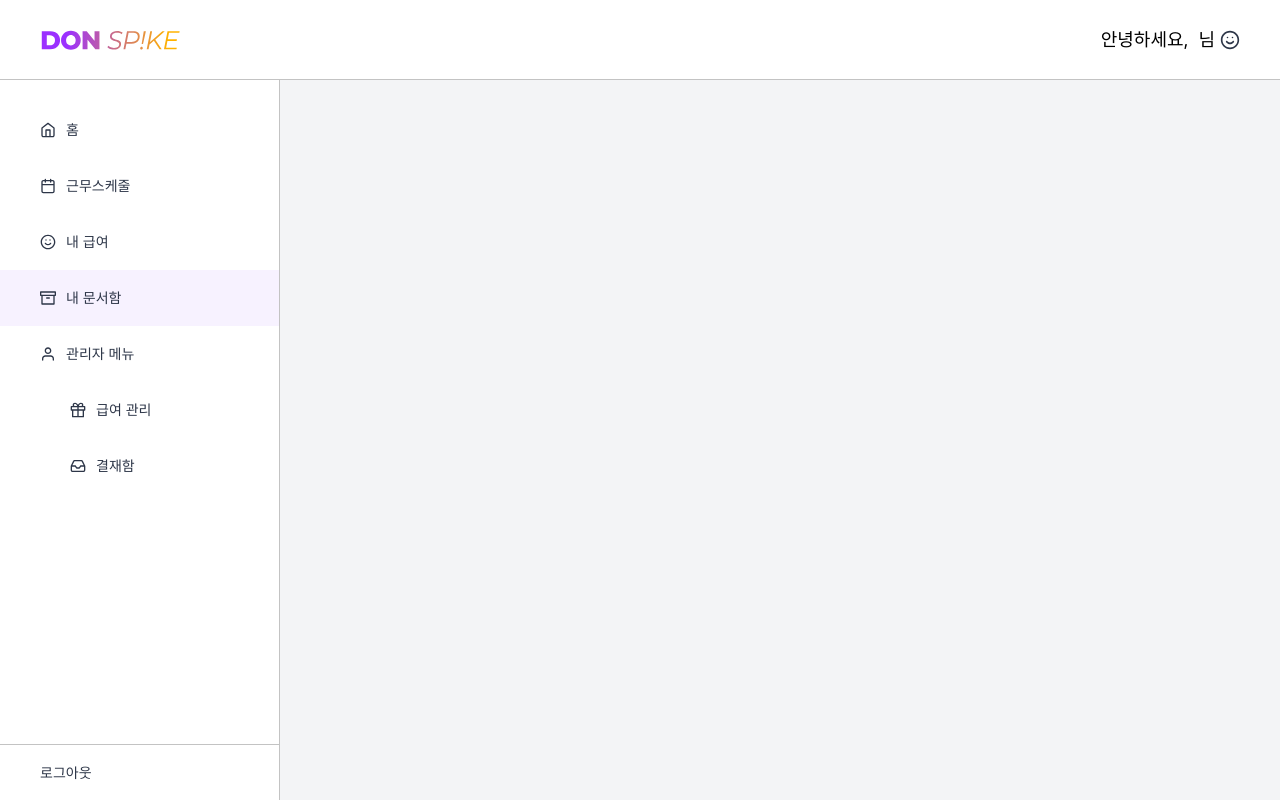
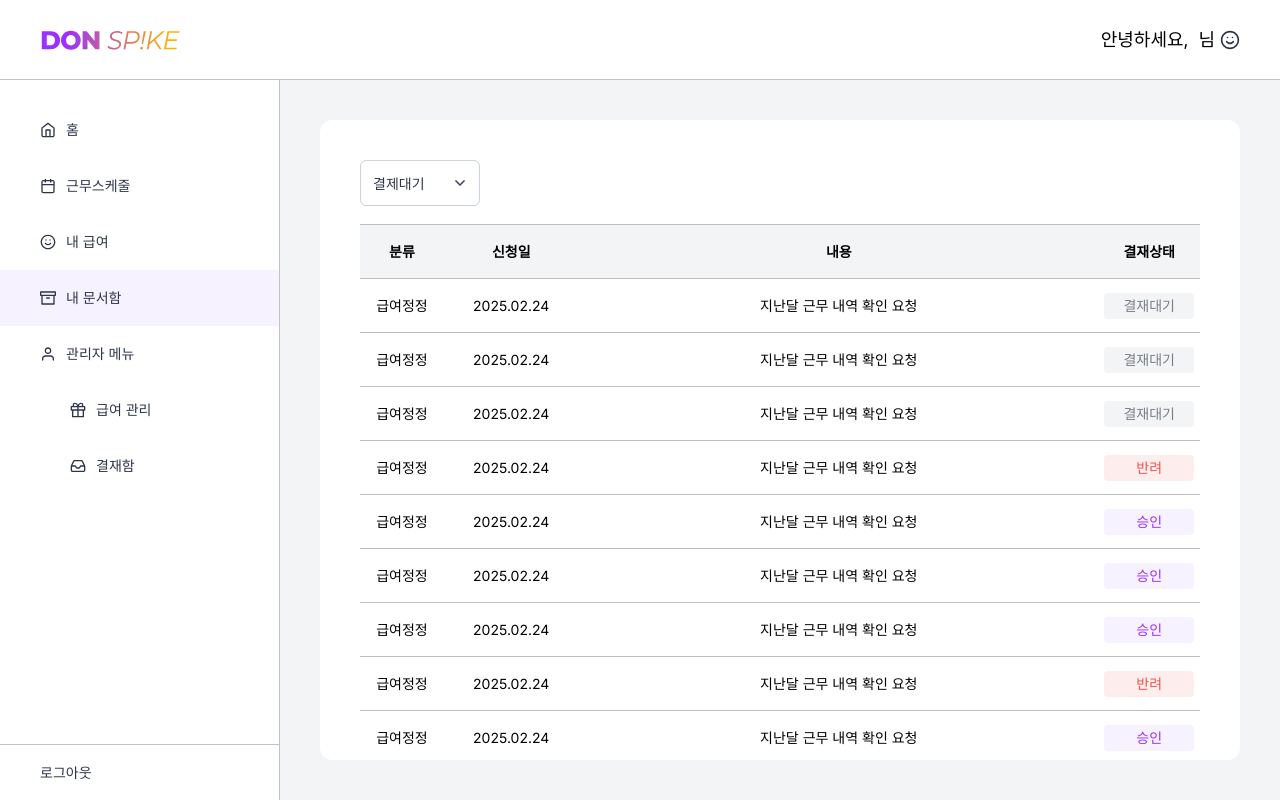
Before and after one commit to Dev-FE-3/toy-project2-team1, a React (Vite) app: page /my-document in a window 1280 px wide. Built offline with nearby package versions, Linux system fonts and the light colour scheme.

Commit message:
style: 내 문서함 기본 레이아웃 스타일링

```diff
--- a/src/features/my-document/MyDocument.jsx
+++ b/src/features/my-document/MyDocument.jsx
@@ -1,3 +1,24 @@
+import ContentWrap from '@/shared/components/Contemt-wrap/ContentWrap'
+import SelectBox from '@/shared/components/SelectBox/SelectBox'
+import { Table } from './components/Table'
+import { useState } from 'react'
+
 export default function MyDocument() {
-  return <></>
+  const [selectValue, setSelectValue] = useState(0);
+
+  const handleSelectBox = (value) => {
+    setSelectValue(value)
+  }
+
+  return (
+    <ContentWrap>
+      <SelectBox
+        value={selectValue}
+        onChange={handleSelectBox}
+        size='big'
+        options='3'
+      />
+      <Table />
+    </ContentWrap>
+  )
 }
--- /dev/null
+++ b/src/features/my-document/components/Table.jsx
@@ -0,0 +1,118 @@
+import styled from 'styled-components'
+
+export function Table() {
+  const data = [
+    { category: '급여정정', date: '2025.02.24', content: '지난달 근무 내역 확인 요청', status: '결재대기' },
+    { category: '급여정정', date: '2025.02.24', content: '지난달 근무 내역 확인 요청', status: '결재대기' },
+    { category: '급여정정', date: '2025.02.24', content: '지난달 근무 내역 확인 요청', status: '결재대기' },
+    { category: '급여정정', date: '2025.02.24', content: '지난달 근무 내역 확인 요청', status: '반려' },
+    { category: '급여정정', date: '2025.02.24', content: '지난달 근무 내역 확인 요청', status: '승인' },
+    { category: '급여정정', date: '2025.02.24', content: '지난달 근무 내역 확인 요청', status: '승인' },
+    { category: '급여정정', date: '2025.02.24', content: '지난달 근무 내역 확인 요청', status: '승인' },
+    { category: '급여정정', date: '2025.02.24', content: '지난달 근무 내역 확인 요청', status: '반려' },
+    { category: '급여정정', date: '2025.02.24', content: '지난달 근무 내역 확인 요청', status: '승인' },
+    { category: '급여정정', date: '2025.02.24', content: '지난달 근무 내역 확인 요청', status: '승인' },
+  ]
+
+  // 상태에 따라 라벨 색상 결정
+  const getColorByStatus = (status) => {
+    switch (status) {
+      case "승인":
+        return "purple";
+      case "반려":
+        return "red";
+      default:
+        return "gray"; // 기본 색상
+    }
+  };
+
+  return (
+    <TableContainer>
+      <TableWrap>
+        <Thead>
+          <Tr>
+            <Th width='10%'><span>분류</span></Th>
+            <Th width='16%'><span>신청일</span></Th>
+            <Th width='62%'><span>내용</span></Th>
+            <Th width='10rem'><span>결재상태</span></Th>
+          </Tr>
+        </Thead>
+        <Tbody>
+          {/* firebase 데이터 불러올 예정 */}
+          {data.slice(0, 10).map((item, index) => (
+            <Tr key={index}>
+              <Td width='10%'><span>{item.category}</span></Td>
+              <Td width='16%'><span>{item.date}</span></Td>
+              <Td width='62%'><span>{item.content}</span></Td>
+              <Td width='10rem'>
+                <Label color={getColorByStatus(item.status)}>{item.status}</Label>
+              </Td>
+            </Tr>
+          ))}
+        </Tbody>
+      </TableWrap>
+    </TableContainer>
+  )
+}
+
+const TableContainer = styled.div`
+  margin-top: 1.8rem;
+  max-height: 60rem;
+  overflow-y: auto;
+  overflow-x: hidden;
+`
+const TableWrap = styled.table`
+  width: 100%;
+  font-size: 1.4rem;
+`
+const Thead = styled.thead`
+  background-color: var(--background-main);
+  font-weight: 600;
+  border-top: 1px solid var(--point-gray);
+`
+const Tbody = styled.tbody`
+`
+const Tr = styled.tr`
+  display: flex;
+  align-items: center;
+  height: 5.4rem;
+  border-bottom: 1px solid var(--point-gray);
+  &:last-child td {
+    border-bottom: none;
+  }
+`
+const Th = styled.th`
+  flex: ${props => props.width ? `0 0 ${props.width}` : '1'};
+  text-align: center;
+
+`
+const Td = styled.td`
+  flex: ${props => props.width ? `0 0 ${props.width}` : '1'};
+  text-align: center;
+`
+const Label = styled.span`
+  border-radius: .4rem;
+  display: inline-block;
+  width: 9rem;
+  padding: .6rem 0;
+  font-weight: 500;
+  ${props => {
+  switch(props.color) {
+    case 'red':
+      return `
+        background-color:rgba(238, 83, 79, 0.10);
+        color:var(--point-red);
+      `;
+    case 'purple':
+      return `
+        background-color:var(--background-sub);
+        color:var(--main);
+      `;
+    default:
+      return `
+        background-color: var(--background-main);
+        color: var(--font-sub);
+      `;
+  }
+}}
+`
```
Also changed, not shown: src/features/my-document/components/Pagination.jsx (added), src/features/my-document/components/components.jsx (deleted).
